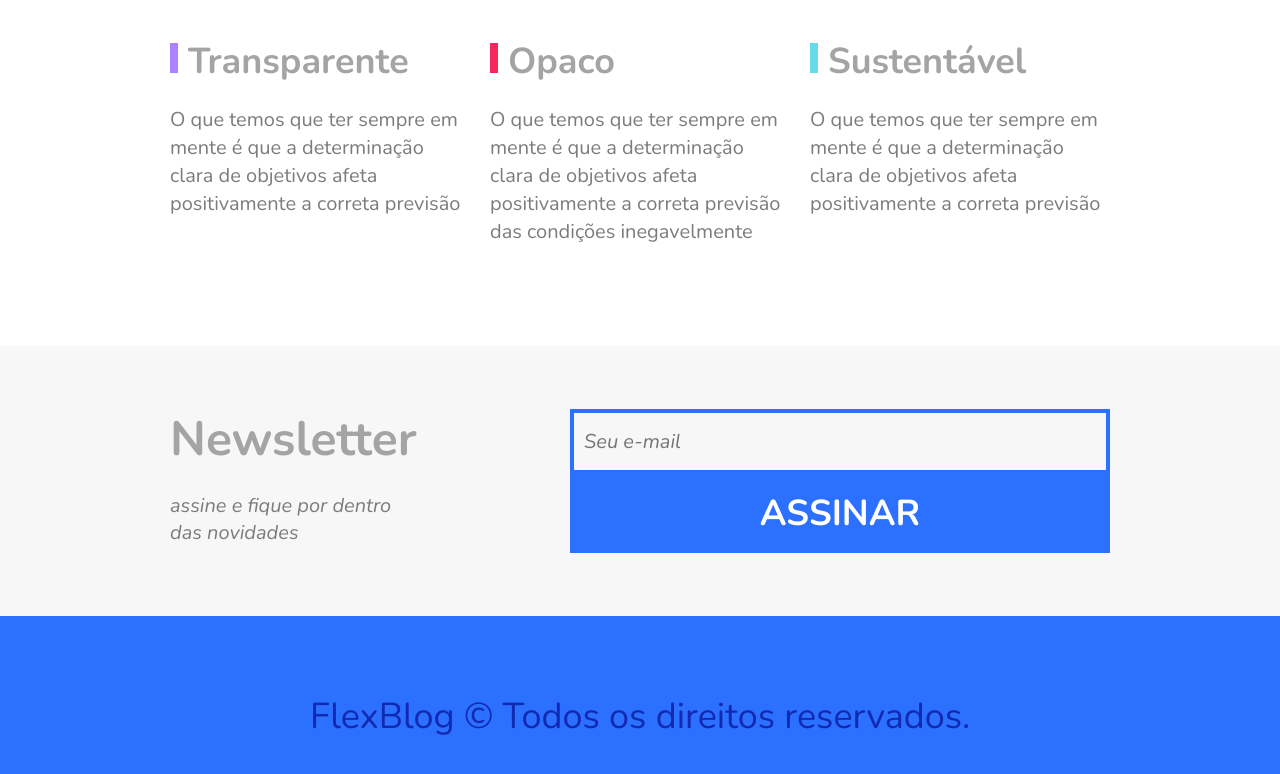
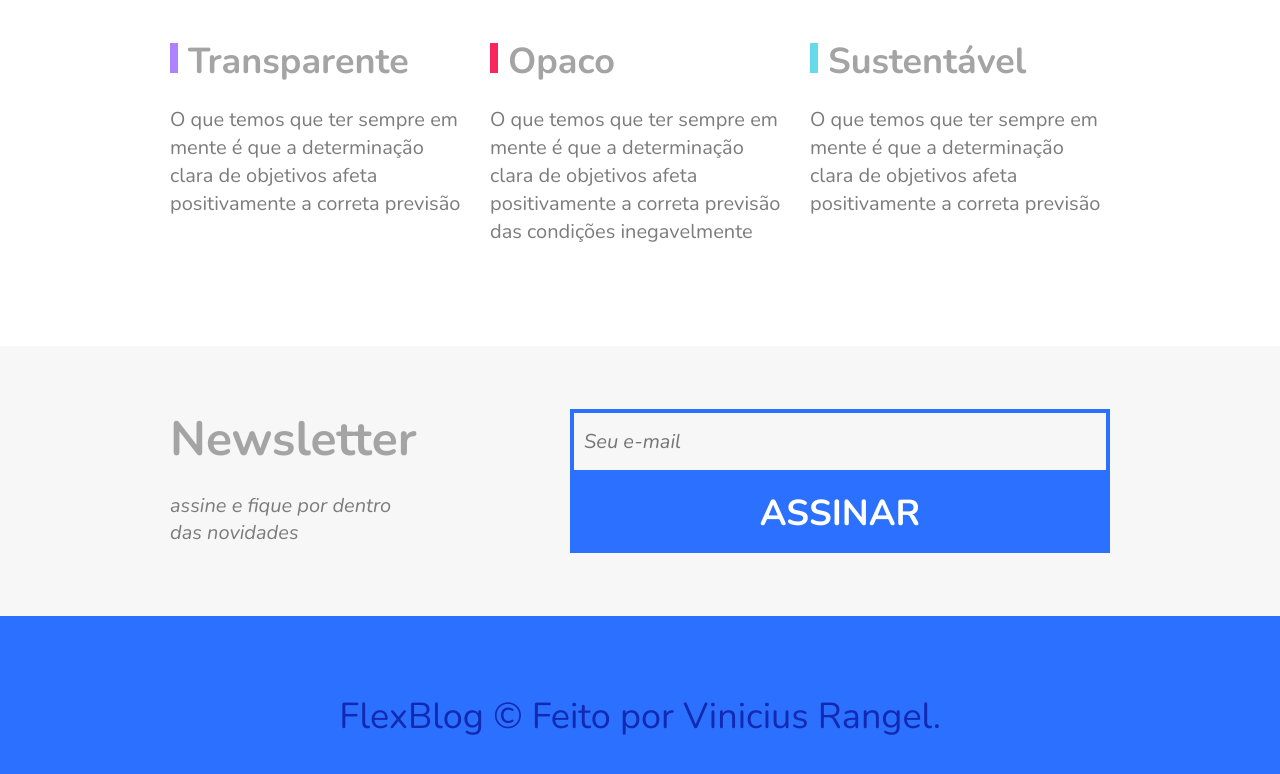
Before and after one commit to Vinicius-Rangel-dev/FlexBlog, a plain HTML site: page web/index.html in a window 1280 px wide. Shown: the part 2950-3724 px from the top of the page. Drawn offline with nearby package versions, Linux system fonts and the light colour scheme.

Commit message:
Update index.html

```diff
--- a/web/index.html
+++ b/web/index.html
@@ -169,7 +169,7 @@
     </section>
 
     <footer class="footer">
-        <p>FlexBlog © Todos os direitos reservados.</p>
+        <p>FlexBlog © Feito por Vinicius Rangel.</p>
     </footer>
 </body>
 </html>
```
